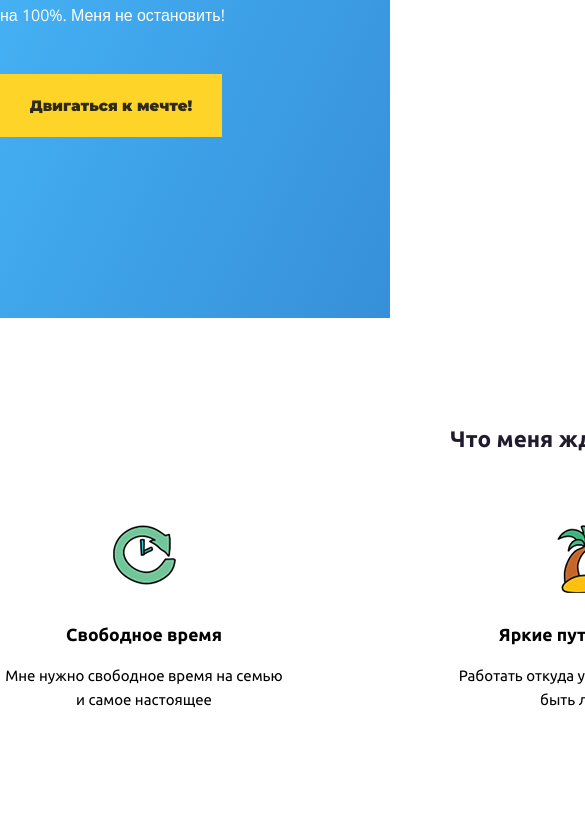
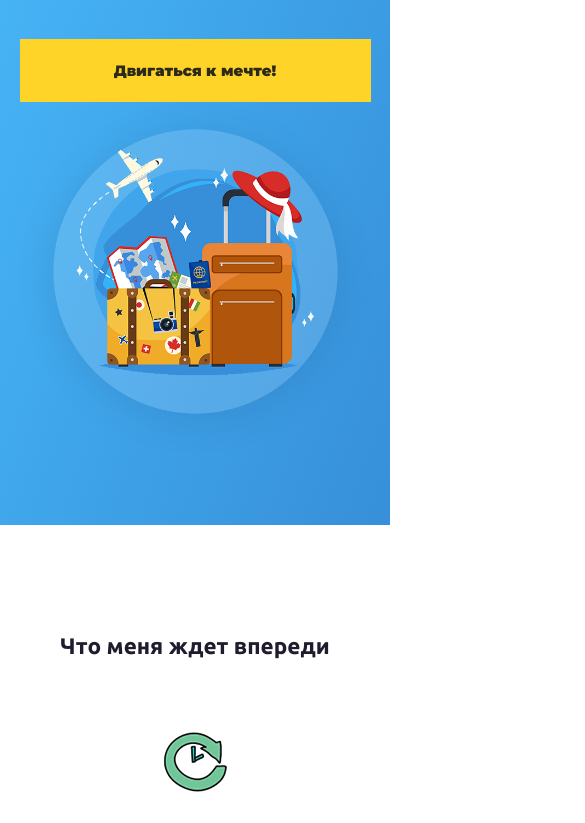
Before and after one commit to Chambo015/wayup-course, a plain HTML site: page index.html in a window 390 px wide. Shown: the part 501-1324 px from the top of the page, 585 px wide, since content can reach past the window. Drawn offline with nearby package versions, Linux system fonts and the light colour scheme.

Commit message:
Responsive

```diff
--- a/css/main.css
+++ b/css/main.css
@@ -31,10 +31,10 @@ p {
 .header .wrapper {
     display: flex;
     justify-content: space-between;
+    align-items: center;
 }
 .offer {
     width: 550px;
-    margin-top: 147px;
     color: white;
 }
 .title {
@@ -144,3 +144,57 @@ input {
     font-size: 14px;
     color: white
 }
+
+/* responsive */
+
+/* от 992px до 1200px */
+@media screen and (max-width: 1200px){
+    .container {
+        width: 960px;
+    }
+    /* картинка выходит за границу контейнера  */
+    .wrapper {
+        overflow-x: hidden;
+    }
+    .oruafl {
+        transform: translateX(0);
+    }
+}
+/* от 768px до 992px */
+@media screen and (max-width: 992px){
+    .container {
+        width: 720px;
+    }
+    .wrapper {
+        flex-direction: column;
+        margin-top: 70px;
+    }
+    .offer, .title-text {
+        width: 100%;
+    }
+    .oruafl {
+        max-width: 100%;
+    }
+}
+/* от 576px до 768px */
+@media screen and (max-width: 768px){
+    .container {
+        width: 540px;
+    }
+    .ahead-blocks {
+        flex-direction: column;
+       align-items: center;
+    }
+    .ahead-block {
+        margin-bottom: 40px;
+    }
+}
+/* от 0 до 576px */
+@media screen and (max-width: 576px){
+    .container {
+        width: 90%;
+    }
+    input, .btn {
+        width: 100%;
+    }
+}
--- a/index.html
+++ b/index.html
@@ -3,7 +3,7 @@
 <head>
       <meta charset="UTF-8">
       <meta http-equiv="X-UA-Compatible" content="IE=edge">
-      <meta name="viewport" content="width=device-width, initial-scale=1.0">
+      <meta name="viewport" content="width=device-width, initial-scale=1, shrink-to-fit=no">
       <title>WayUp</title>
       <link rel="stylesheet" href="css/main.css">
       <link href="https://fonts.googleapis.com/css2?family=Montserrat:wght@900&family=Open+Sans&family=Ubuntu:wght@400;700&display=swap" rel="stylesheet">
```
Also changed, not shown: 1 other file.
